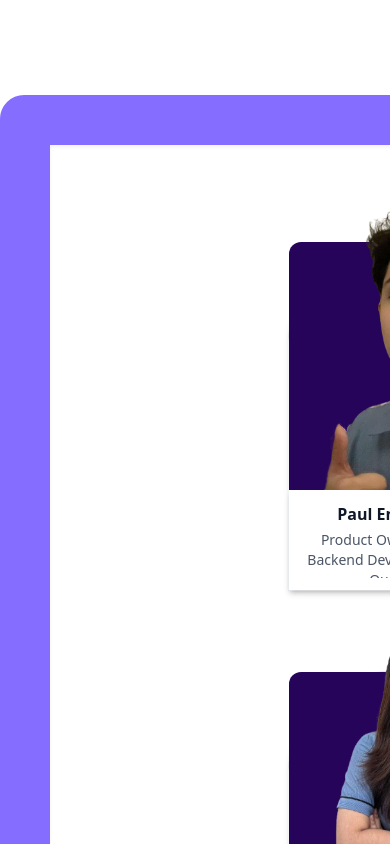
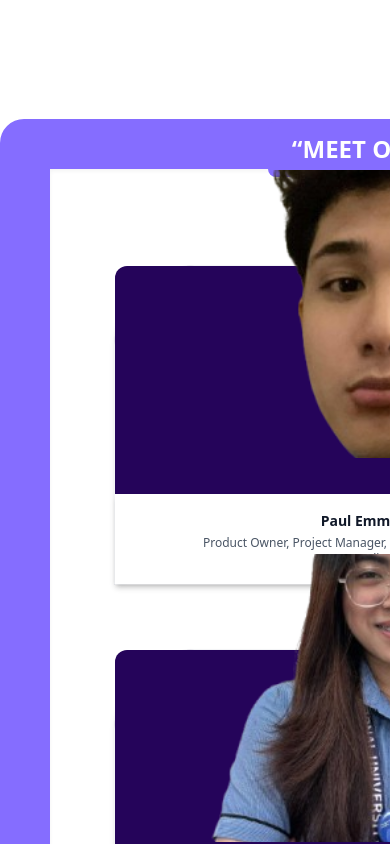
Before and after one commit to Fausterrex/GradeGoal, a React (Vite) app in the folder GradeGoal/: page /dashboard in a window 390 px wide. Shown: the part 5220-6064 px from the top of the page. Built offline with nearby package versions, Linux system fonts and the light colour scheme; no server answers.

Commit message:
Responsiveness Ipad Mini- [LandingPage,Course,Calendar]

```diff
--- a/GradeGoal/src/components/auth/landingpage.jsx
+++ b/GradeGoal/src/components/auth/landingpage.jsx
@@ -245,7 +245,7 @@ export default function LandingPage() {
           FEATURES SECTION
           ======================================== */}
       <section id="features" className="w-full bg-white">
-        <div className="w-full mx-auto px-7">
+        <div className="w-full mx-auto px">
           <section className="bg-white ">
             {/* ========================================
                 FEATURES HEADER
@@ -255,7 +255,7 @@ export default function LandingPage() {
                 {/* ========================================
                     LOGO
                     ======================================== */}
-                <div className="w-32 h-32 flex items-center justify-center text-white text-2xl mx-5 mr-20 bg-[url('./drawables/logo.svg')] bg-cover bg-center"></div>
+                <div className="w-32 h-32 md:w-auto md:p-20 flex items-center justify-center text-white text-2xl mx-5 mr-20 bg-[url('./drawables/logo.svg')] bg-cover bg-center"></div>
                 {/* ========================================
                     FEATURES TITLE AND DESCRIPTION
                     ======================================== */}
@@ -283,9 +283,9 @@ export default function LandingPage() {
               {features.map((f, idx) => (
                 <div
                   key={idx}
-                  className="w-full max-w-sm sm:max-w-md rounded-3xl p-4 sm:p-6 bg-[#D8CFE5] shadow-lg hover:scale-105 transition duration-300"
+                  className="w-full max-w-sm sm:max-w-md rounded-3xl p-4 md:h-110 sm:p-6 bg-[#D8CFE5] shadow-lg hover:scale-105 transition duration-300"
                 >
-                  <div className="rounded-2xl shadow-md bg-white p-4 sm:p-6 text-center flex flex-col items-center justify-center h-[320px] sm:h-[360px]">
+                  <div className="rounded-2xl shadow-md bg-white p-4 sm:p-6 md:h-100 text-center flex flex-col items-center justify-center h-[320px] sm:h-[360px]">
                     {/* ========================================
                         FEATURE ICON
                         ======================================== */}
@@ -397,7 +397,7 @@ export default function LandingPage() {
       {/* About Us */}
       <section id="aboutUs" className="bg-white text-gray-800 ">
         <div
-          className="h-45 w-[97.1%] flex items-center justify-center mx-auto bg-center bg-cover bg-no-repeat"
+          className="h-45 w-[97.1%] md:w-full flex items-center justify-center mx-auto bg-center bg-cover bg-no-repeat"
           style={{ backgroundImage: "url('/src/drawables/aboutusheader.png')" }}
         >
         </div>
@@ -432,32 +432,37 @@ export default function LandingPage() {
             </div>
           </div>
         </div>
-        <div className="p-14 rounded-3xl max-w-7xl mx-auto shadow-inner border-50 border-[#856DFF] overflow-visible bg-center bg-contain bg-no-repeat"
+        <div
+          className="p-8 md:p-14 rounded-3xl max-w-full md:max-w-full mx-auto shadow-inner md:border-50 border-50 border-[#856DFF] overflow-visible bg-center bg-contain bg-no-repeat flex flex-col items-center"
           style={{ backgroundImage: "url('/src/drawables/teambg.png')" }}
         >
-          <div className="text-center mb-10 relative ">
-            <h2 className="text-4xl font-semibold text-white bg-[#856DFF] py-4 rounded-lg inline-block px-6 absolute -top-32 left-90">
+          {/* ======= TITLE ======= */}
+          <div className="text-center mb-16 relative w-full flex justify-center">
+            <h2 className="text-2xl sm:text-3xl md:text-4xl font-semibold text-white bg-[#856DFF] py-3 md:py-4 rounded-lg px-6 inline-block absolute -top-20 md:-top-32">
               “MEET OUR TEAM”
             </h2>
           </div>
-          <div className="grid sm:grid-cols-2 md:grid-cols-3 gap-12 gap-y-20 justify-center">
+
+          {/* ======= TEAM GRID ======= */}
+          <div className="grid grid-cols-1 sm:grid-cols-2 md:grid-cols-2 lg:grid-cols-3 gap-10 md:gap-12 gap-y-16 md:gap-y-20 justify-center place-items-center w-full">
             {teamMembers.map((member, index) => (
               <div
                 key={index}
-                className="relative bg-[#25045A] rounded-t-[100px] shadow-md overflow-visible border border-gray-100 w-[280px] h-[350px] flex flex-col justify-between mx-auto"
+                className="relative bg-[#25045A] rounded-t-[80px] md:rounded-t-[100px] shadow-md overflow-visible border border-gray-100 w-[90%] sm:w-[260px] md:w-[280px] h-[320px] md:h-[350px] flex flex-col justify-between mx-auto"
               >
-                <div className="bg-[#25045A] flex justify-center items-center h-56 relative rounded-t-xl overflow-visible">
+                {/* IMAGE */}
+                <div className="bg-[#25045A] flex justify-center items-center h-48 md:h-56 relative rounded-t-xl overflow-visible">
                   <img
                     src={member.image}
                     alt={member.name}
-                    className="h-90 w-[100%] object-cover absolute -top-28"
+                    className="h-72 md:h-80 w-full object-cover absolute -top-24 md:-top-28"
                   />
                 </div>
 
-                {/* Name + Role */}
-                <div className="bg-white shadow-md px-4 py-3 text-center flex flex-col justify-center h-[100px] overflow-hidden">
-                  <h3 className="font-semibold text-gray-900 text-md">{member.name}</h3>
-                  <p className="text-gray-600 text-sm mt-1 overflow-hidden text-ellipsis line-clamp-3">
+                {/* NAME + ROLE */}
+                <div className="bg-white shadow-md px-4 py-3 text-center flex flex-col justify-center h-[90px] md:h-[100px] overflow-hidden">
+                  <h3 className="font-semibold text-gray-900 text-sm md:text-md">{member.name}</h3>
+                  <p className="text-gray-600 text-xs md:text-sm mt-1 overflow-hidden text-ellipsis line-clamp-3">
                     {member.role.split("||").map((line, i) => (
                       <span key={i}>
                         {line.trim()}
@@ -465,13 +470,12 @@ export default function LandingPage() {
                       </span>
                     ))}
                   </p>
-
                 </div>
               </div>
             ))}
           </div>
+        </div>
 
-        </div>
       </section>
 
 
--- a/GradeGoal/src/components/course/CourseManager.jsx
+++ b/GradeGoal/src/components/course/CourseManager.jsx
@@ -511,7 +511,7 @@ function CourseManager({
           ACTIVE COURSES GRID
           ======================================== */}
       {showCourses && (
-          <div className="grid grid-cols-1 md:grid-cols-3 lg:grid-cols-4 xl:grid-cols-5 gap-6 mb-8 relative z-10">
+          <div className="grid grid-cols-1 md:grid-cols-1 lg:grid-cols-4 xl:grid-cols-5 gap-6 mb-8 relative z-10">
             {courses
              .filter((course) => course.isActive !== false && course.isCompleted !== true)
               .map((course) => {
@@ -817,7 +817,7 @@ function CourseManager({
 
         {showArchived &&
           (archivedCourses.length > 0 ? (
-            <div className="grid grid-cols-1 md:grid-cols-3 lg:grid-cols-4 xl:grid-cols-5 gap-6">
+            <div className="grid grid-cols-1 md:grid-cols-1 lg:grid-cols-4 xl:grid-cols-5 gap-6">
               {archivedCourses.map((course) => {
                 // Get course color scheme using stored colorIndex or fallback to generated
                 const colorScheme = getCourseColorScheme(
@@ -1091,7 +1091,7 @@ function CourseManager({
 
         {showCompleted &&
           (getFilteredCompletedCourses().length > 0 ? (
-            <div className="grid grid-cols-1 md:grid-cols-3 lg:grid-cols-4 xl:grid-cols-5 gap-6">
+            <div className="grid grid-cols-1 md:grid-cols-1 lg:grid-cols-4 xl:grid-cols-5 gap-6">
               {getFilteredCompletedCourses().map((course) => {
                 // Get course color scheme using stored colorIndex or fallback to generated
                 const colorScheme = getCourseColorScheme(
--- a/GradeGoal/src/components/dashboard/Calendar.jsx
+++ b/GradeGoal/src/components/dashboard/Calendar.jsx
@@ -81,7 +81,8 @@ const MyCalendar = () => {
   };
 
   const MyToolbar = ({ label, onNavigate, onView }) => (
-    <div className="h-32 flex justify-between items-center p-6 bg-gradient-to-r from-[#667eea] via-[#764ba2] to-[#667eea] text-white rounded-t-2xl shadow-2xl relative overflow-hidden">
+    <div className="h-auto md:h-auto flex flex-col md:flex-col justify-between items-center gap-6 md:gap-6 p-6 bg-gradient-to-r from-[#667eea] via-[#764ba2] to-[#667eea] text-white rounded-t-2xl shadow-2xl relative overflow-hidden">
+
       {/* Background Pattern */}
       <div className="absolute inset-0 opacity-10">
         <div className="absolute top-0 left-0 w-full h-full bg-gradient-to-br from-white/20 to-transparent"></div>
```
